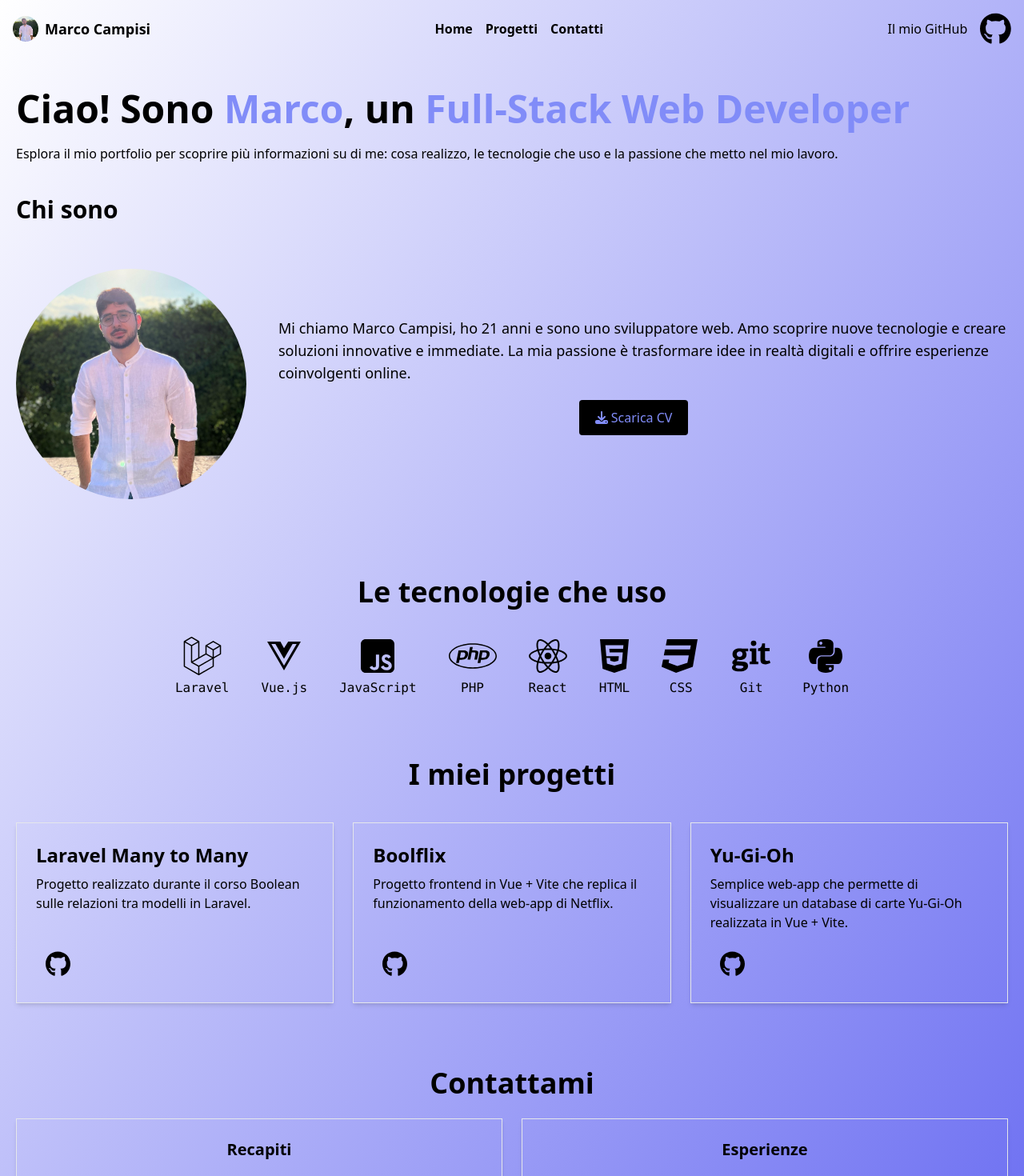
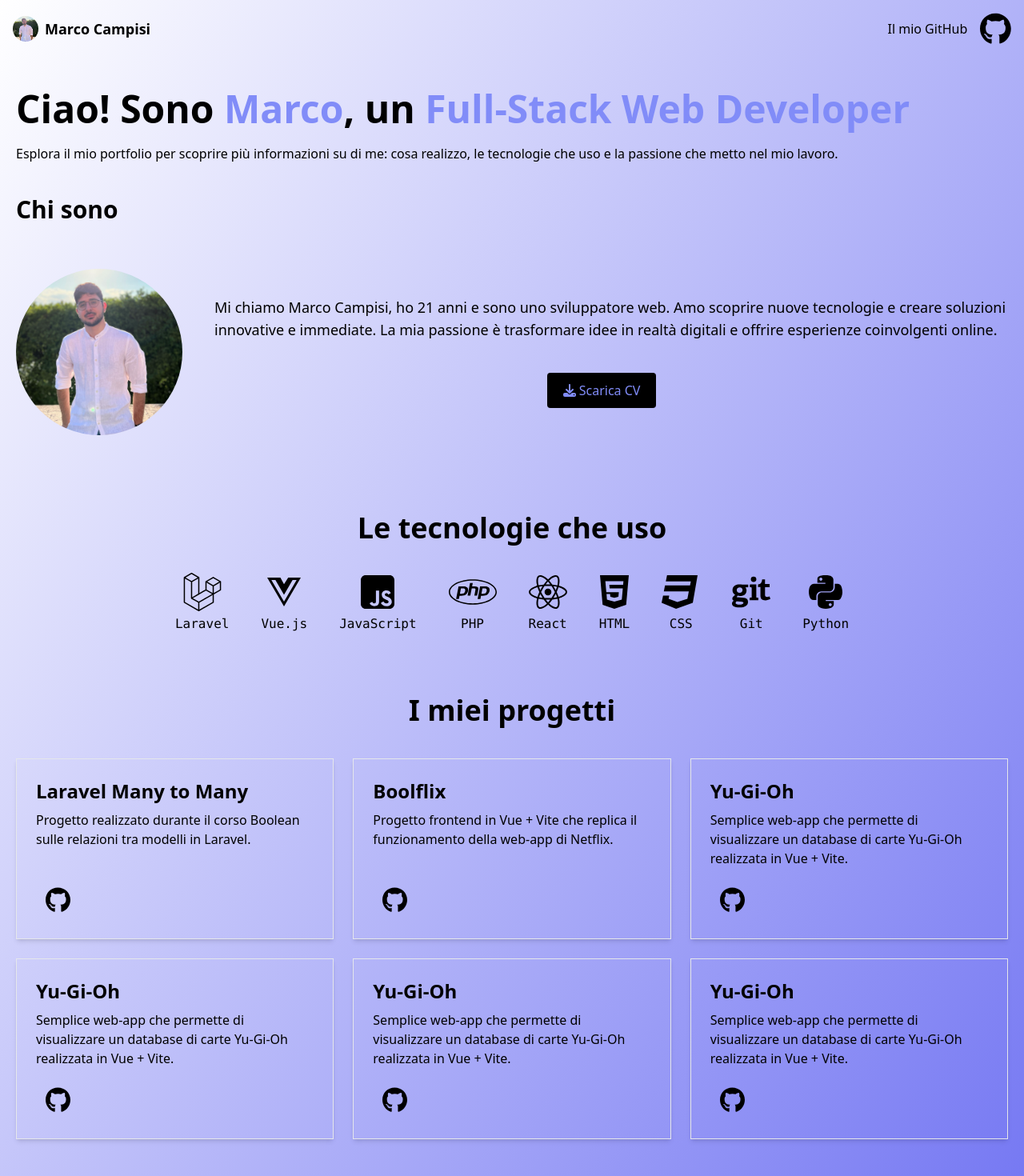
Before and after one commit to marcocampisi/react-portfolio, a React (Vite) app: page / in a window 1280 px wide. Shown: the top 1470 px of the page at 80% size. Built offline with nearby package versions, Linux system fonts and the light colour scheme.

Commit message:
Remove link in header

```diff
--- a/package.json
+++ b/package.json
@@ -20,8 +20,7 @@
     "@fortawesome/react-fontawesome": "^0.2.0",
     "axios": "^1.5.0",
     "react": "^18.2.0",
-    "react-dom": "^18.2.0",
-    "react-scroll": "^1.8.9"
+    "react-dom": "^18.2.0"
   },
   "devDependencies": {
     "@types/react": "^18.2.15",
--- a/src/components/AboutMeComponent.jsx
+++ b/src/components/AboutMeComponent.jsx
@@ -10,7 +10,7 @@ function AboutMe() {
                 <img
                     src={myPhoto}
                     alt=''
-                    className='rounded-full h-72 mr-10 my-10'
+                    className='rounded-full h-52 mr-10 my-10'
                 />
                 <div>
                     <p className='text-lg'>
@@ -23,7 +23,7 @@ function AboutMe() {
                     <div className='w-full flex'>
                         <a
                             href='#_'
-                            className='px-5 py-2.5 relative rounded group overflow-hidden font-medium dark:bg-purple-50 bg-black text-indigo-400 block mx-auto my-5 -translate-x-3'
+                            className='px-5 py-2.5 relative rounded group overflow-hidden font-medium dark:bg-purple-50 bg-black text-indigo-400 block mx-auto mt-10 -translate-x-3'
                         >
                             <span className='absolute top-0 left-0 flex w-full h-0 mb-0 transition-all duration-200 ease-out transform translate-y-0 bg-indigo-400 group-hover:h-full opacity-90'></span>
                             <span className='relative dark:group-hover:text-white group-hover:text-black'>
--- a/src/components/HeaderComponent.jsx
+++ b/src/components/HeaderComponent.jsx
@@ -2,7 +2,6 @@ import { useState, useEffect } from "react";
 import { FontAwesomeIcon } from "@fortawesome/react-fontawesome";
 import { faGithub } from "@fortawesome/free-brands-svg-icons";
 import myPhoto from '../assets/me.jpg';
-import { Link } from 'react-scroll';
 
 function HeaderComponent() {
     const [isScrolled, setIsScrolled] = useState(false);
@@ -29,13 +28,6 @@ function HeaderComponent() {
                     <img src={myPhoto} alt='Logo' className='h-8 w-8 mr-2 rounded-full' />
                     <h1 className='text-lg font-semibold'>Marco Campisi</h1>
                 </div>
-
-                <div className="flex items-center">
-                    <Link to="home" className="font-bold mx-2 cursor-pointer hidden md:block" smooth={true} duration={500}>Home</Link>
-                    <Link to="projects" className="font-bold mx-2 cursor-pointer hidden md:block" smooth={true} duration={500}>Progetti</Link>
-                    <Link to="contacts" className="font-bold mx-2 cursor-pointer hidden md:block" smooth={true} duration={500}>Contatti</Link>
-                </div>
-
                 <div className='flex items-center'>
                     <a
                         href='https://github.com/marcocampisi'
--- a/src/components/MainComponent.jsx
+++ b/src/components/MainComponent.jsx
@@ -53,11 +53,26 @@ class MainComponent extends React.Component {
                 githubLink: "https://github.com/marcocampisi/vite-yu-gi-oh",
                 description: "Semplice web-app che permette di visualizzare un database di carte Yu-Gi-Oh realizzata in Vue + Vite.",
             },
+            {
+                title: "Yu-Gi-Oh",
+                githubLink: "https://github.com/marcocampisi/vite-yu-gi-oh",
+                description: "Semplice web-app che permette di visualizzare un database di carte Yu-Gi-Oh realizzata in Vue + Vite.",
+            },
+            {
+                title: "Yu-Gi-Oh",
+                githubLink: "https://github.com/marcocampisi/vite-yu-gi-oh",
+                description: "Semplice web-app che permette di visualizzare un database di carte Yu-Gi-Oh realizzata in Vue + Vite.",
+            },
+            {
+                title: "Yu-Gi-Oh",
+                githubLink: "https://github.com/marcocampisi/vite-yu-gi-oh",
+                description: "Semplice web-app che permette di visualizzare un database di carte Yu-Gi-Oh realizzata in Vue + Vite.",
+            },
         ];
 
         return (
             <main>
-                <div className='mt-10 mx-auto max-w-7xl px-5' id='home'>
+                <div className='mt-10 mx-auto max-w-7xl px-5'>
                     <h1 className='text-5xl font-extrabold'>
                         Ciao! Sono <span className='text-indigo-400'>Marco</span>, un <span className='text-indigo-400'>Full-Stack Web Developer</span>
                     </h1>
```
Also changed, not shown: 1 other file (tests, documents, lock files or other folders).
